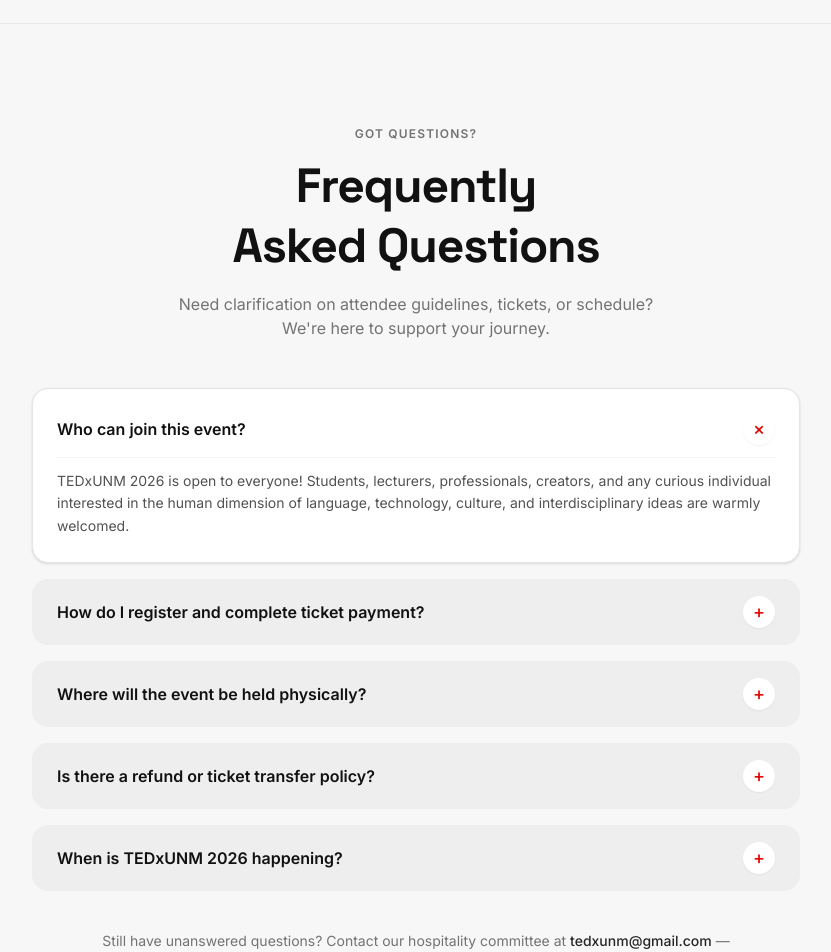
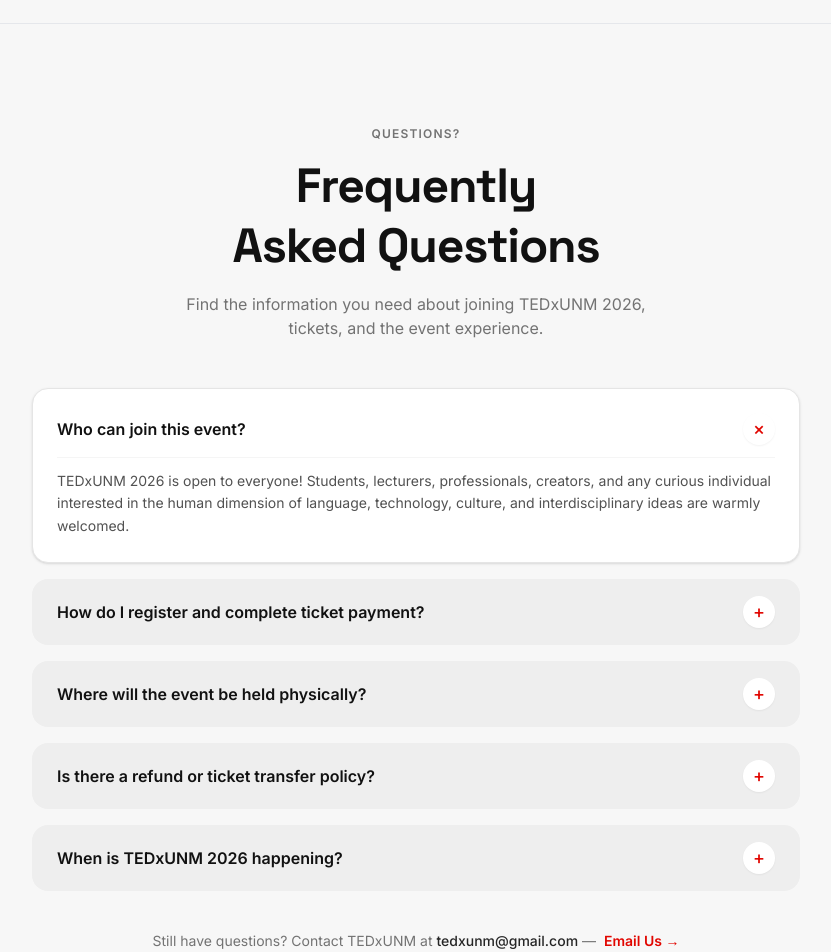
Before and after one commit to arjunmrti/tedxunm-2026, a React (Vite) app: page / in a window 1280 px wide. Shown: the part 7020-7972 px from the top of the page, without its empty margins (224-1055 px from the left). Built offline with nearby package versions, Linux system fonts and the light colour scheme.

Commit message:
copy: adapt faq intro to source tone

```diff
--- a/src/components/ui/layout/sections/FAQ.tsx
+++ b/src/components/ui/layout/sections/FAQ.tsx
@@ -16,7 +16,7 @@
       <motion.div variants={cardReveal} className="max-w-3xl mx-auto">
         <div className="text-center mb-3">
           <span className="text-xs uppercase tracking-widest text-neutral-500 font-semibold font-sans">
-            Got Questions?
+            Questions?
           </span>
         </div>
         <h2
@@ -28,8 +28,7 @@
           Asked Questions
         </h2>
         <p className="text-neutral-500 text-sm sm:text-base text-center max-w-lg mx-auto mb-12 font-sans">
-          Need clarification on attendee guidelines, tickets, or schedule?
-          We're here to support your journey.
+          Find the information you need about joining TEDxUNM 2026, tickets, and the event experience.
         </p>
 
         <motion.div variants={staggerParent} className="flex flex-col gap-3 sm:gap-4">
@@ -64,7 +63,7 @@
         </motion.div>
 
         <div className="mt-10 text-center text-xs sm:text-sm text-neutral-500 font-sans">
-          Still have unanswered questions? Contact our hospitality committee at{" "}
+          Still have questions? Contact TEDxUNM at{" "}
           <a
             href="mailto:tedxunm@gmail.com"
             className="text-neutral-800 font-medium hover:underline"
@@ -76,7 +75,7 @@
             href="mailto:tedxunm@gmail.com"
             className="text-[#E10600] font-semibold hover:underline inline-flex items-center gap-1 ml-1"
           >
-            Send Email Inquiry →
+            Email Us →
           </a>
         </div>
       </motion.div>
```
